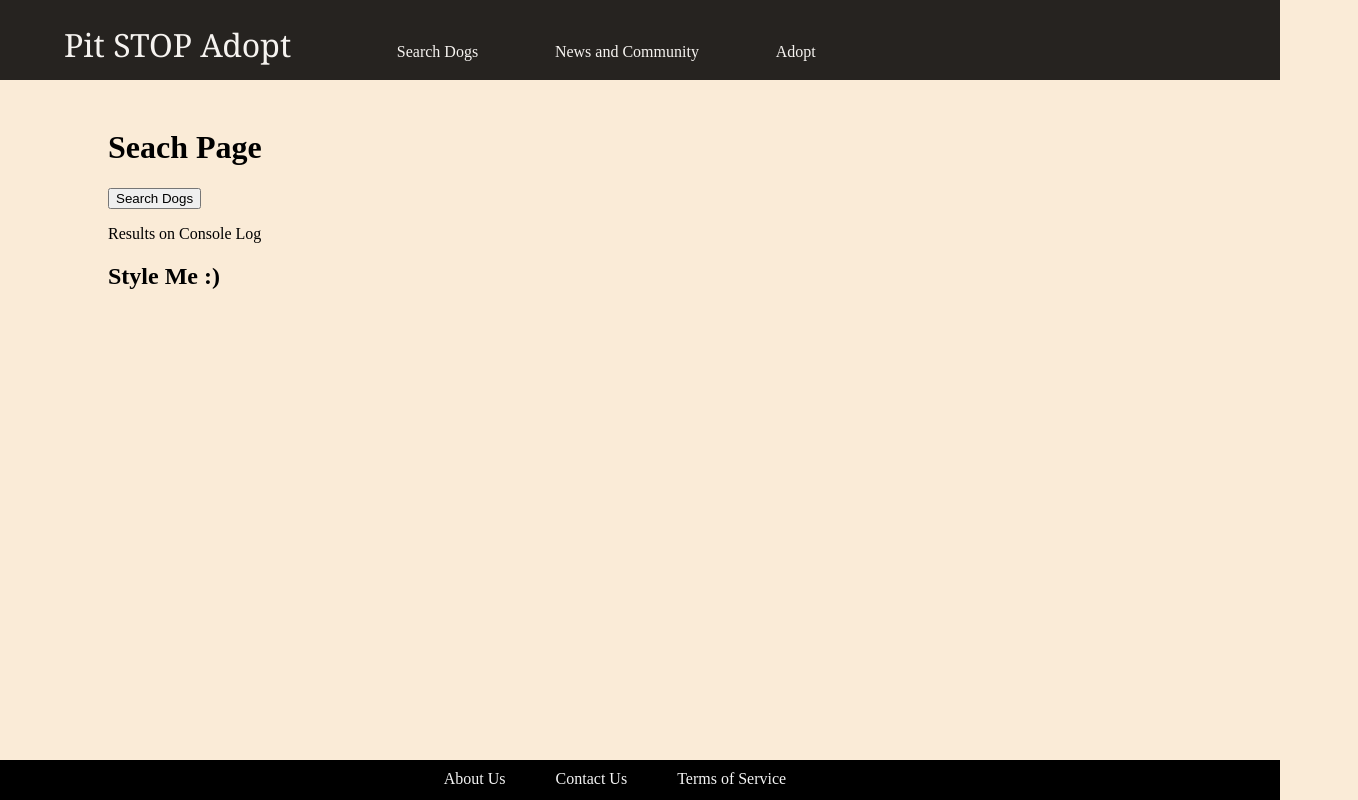
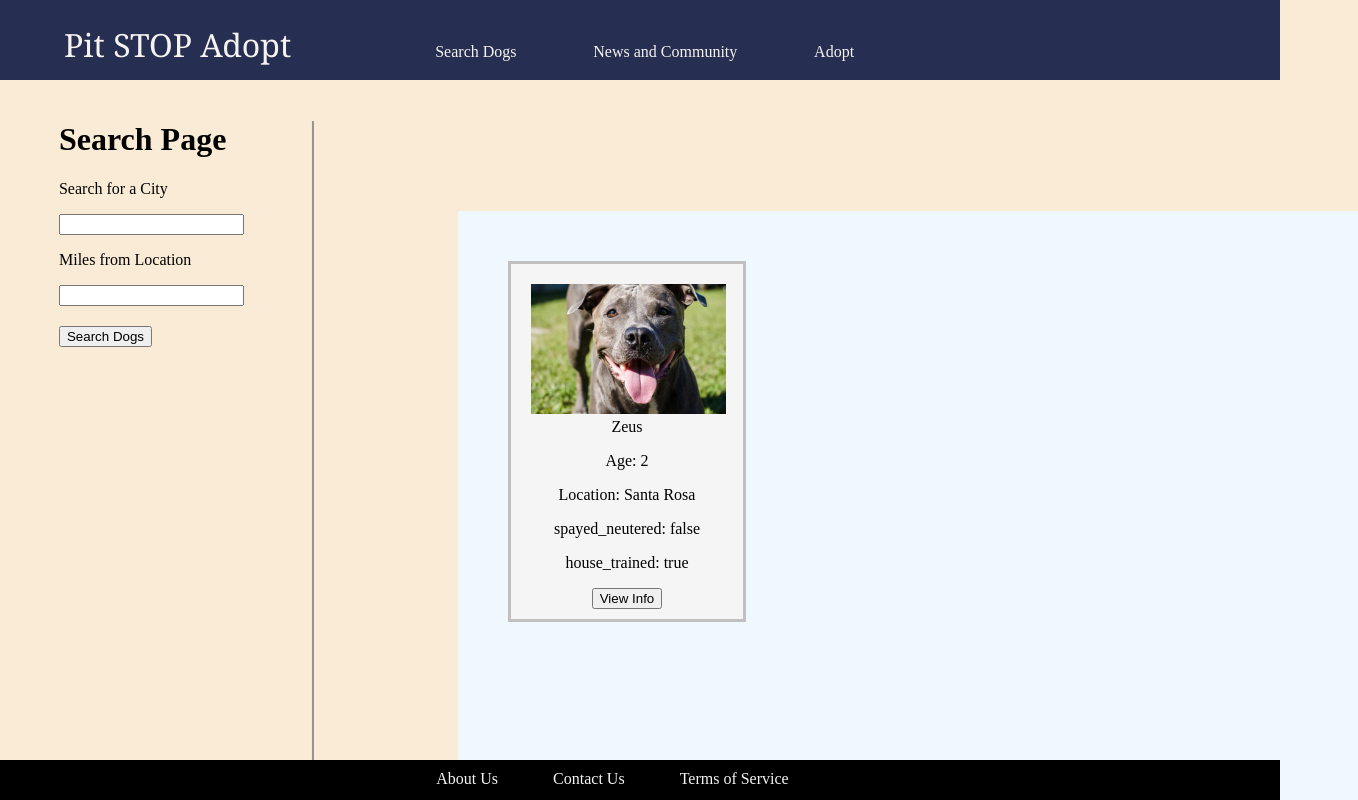
Before and after one commit to crunchwrapdestroyer/pit-STOP-adopt, a React (Vite) app in the folder client/: page /search in a window 1280 px wide. Shown: the top 800 px of the page, 1358 px wide, since content can reach past the window. Built offline with nearby package versions, Linux system fonts and the light colour scheme.

Commit message:
search page

```diff
--- a/client/src/App.css
+++ b/client/src/App.css
@@ -1,5 +1,5 @@
 .navbar {
-  background-color: black;
+  background-color: rgb(0, 15, 59);
   opacity: 85%;
   position:fixed;
   z-index: 9999;
@@ -16,7 +16,7 @@
 
 .nav-container .navbar-nav {
   color: whitesmoke;
-  transform: translateX(25%);
+  transform: translateX(28%);
 }
 
 .nav-container .nav-link {
@@ -31,7 +31,6 @@
   background-color: black;
   color: white;
   text-align: center;
-  /* opacity: 85%; */
   padding: 10px 0;
   left: 0%;
   z-index: 5;
@@ -89,12 +88,52 @@ body {
 
 @media (max-width: 768px) {
   .text-container {
-    width: 100%; /* Set width to 100% on smaller screens */
+    width: 100%;
   }
 }
 
 .footerlinks {
   text-decoration: none;
   color: whitesmoke;
-  margin-right: 50px;
+  margin-right: 55px;
 }
+
+.searchcontainer{
+  position: static;
+  transform: translateX(20%) translateY(10%);
+  width: 20%;
+  height: 1000px;
+  border-right: 2px solid #949494;
+}
+
+.button {
+  margin-top: 20px;
+}
+
+.resultscontainer {
+  background-color: aliceblue;
+  height: 900px;
+  width: 900px;
+  transform: translate(50%, -90%)
+}
+
+.card {
+  margin: 50px;
+  padding: 20px;
+  border: 3px solid silver;
+  background-color:whitesmoke;
+  height: 315px;
+  text-align: center;
+  ;
+}
+
+#cardpic {
+  height: 130px;
+}
+.resultscontainer .row {
+  position: absolute;
+}
+
+.searchpage {
+  height: 1300px;
+}
--- a/client/src/App.jsx
+++ b/client/src/App.jsx
@@ -1,9 +1,7 @@
 import './App.css';
 import { ApolloClient, ApolloProvider, InMemoryCache } from '@apollo/client';
 import { BrowserRouter as Router, Route, Routes, Outlet } from 'react-router-dom';
-import Home from './pages/Home'
 import Footer from './components/Footer'
-
 import Nav from './components/Nav';
 
 
--- a/client/src/components/Nav.jsx
+++ b/client/src/components/Nav.jsx
@@ -6,12 +6,12 @@ function Navigation() {
   return (
     <Navbar expand="lg" className="navbar">
         <Container className="brand-container">
-        <Navbar.Brand id='brand' href="/">Pit STOP Adopt</Navbar.Brand>
+        <Navbar.Brand id='brand' href='/'>Pit STOP Adopt</Navbar.Brand>
         </Container>
         <Container className="nav-container">
             <Navbar.Collapse id="basic-navbar-nav">
             <Nav className="me-auto">
-            <Nav.Link className="navlink" href="/Resume">Search Dogs</Nav.Link>
+            <Nav.Link className="navlink" href="/SearchResults">Search Dogs</Nav.Link>
             <Nav.Link className="navlink" href="/Portfolio">News and Community</Nav.Link>
             <Nav.Link className="navlink" href="/Contact">Adopt</Nav.Link>
           </Nav>
--- a/client/src/main.jsx
+++ b/client/src/main.jsx
@@ -3,16 +3,12 @@ import { createBrowserRouter, RouterProvider } from 'react-router-dom';
 
 import App from './App.jsx';
 import Home from './pages/Home';
-import Matchup from './pages/Matchup';
-import Vote from './pages/Vote';
-import NotFound from './pages/NotFound';
 import PitSearch from './pages/SearchResults.jsx';
 
 const router = createBrowserRouter([
   {
     path: '/',
     element: <App />,
-    errorElement: <NotFound />,
     children: [
       {
         index: true,
@@ -21,8 +17,8 @@ const router = createBrowserRouter([
         path: '/search',
         element: <PitSearch />
       }, {
-        path: '/matchup/:id',
-        element: <Vote />
+        path: '/SearchResults',
+        element: <PitSearch />
       },
     ],
   },
--- a/client/src/pages/Matchup.jsx
+++ /dev/null
@@ -1,85 +0,0 @@
-import { useState } from 'react';
-import { useNavigate } from 'react-router-dom';
-import { useMutation, useQuery } from '@apollo/client';
-import { QUERY_TECH } from '../utils/queries';
-import { CREATE_MATCHUP } from '../utils/mutations';
-
-const Matchup = () => {
-  const { loading, data } = useQuery(QUERY_TECH);
-
-  const techList = data?.tech || [];
-
-  const [formData, setFormData] = useState({
-    tech1: 'JavaScript',
-    tech2: 'JavaScript',
-  });
-  let navigate = useNavigate();
-
-  const [createMatchup, { error }] = useMutation(CREATE_MATCHUP);
-
-  const handleInputChange = (event) => {
-    const { name, value } = event.target;
-    setFormData({ ...formData, [name]: value });
-  };
-
-  const handleFormSubmit = async (event) => {
-    event.preventDefault();
-
-    try {
-      const { data } = await createMatchup({
-        variables: { ...formData },
-      });
-
-      navigate(`/matchup/${data.createMatchup._id}`);
-    } catch (err) {
-      console.error(err);
-    }
-
-    setFormData({
-      tech1: 'JavaScript',
-      tech2: 'JavaScript',
-    });
-  };
-
-  return (
-    <div className="card bg-white card-rounded w-25">
-      <div className="card-header bg-dark text-center">
-        <h1>Let's create a matchup!</h1>
-      </div>
-      <div className="card-body m-5">
-        {loading ? (
-          <div>Loading...</div>
-        ) : (
-          <form onSubmit={handleFormSubmit}>
-            <label>Tech 1: </label>
-            <select name="tech1" onChange={handleInputChange}>
-              {techList.map((tech) => {
-                return (
-                  <option key={tech._id} value={tech.name}>
-                    {tech.name}
-                  </option>
-                );
-              })}
-            </select>
-            <label>Tech 2: </label>
-            <select name="tech2" onChange={handleInputChange}>
-              {techList.map((tech) => {
-                return (
-                  <option key={tech._id} value={tech.name}>
-                    {tech.name}
-                  </option>
-                );
-              })}
-            </select>
-            <button className="btn btn-danger" type="submit">
-              Create Matchup!
-            </button>
-          </form>
-        )}
-      </div>
-      {error && <div>Something went wrong...</div>}
-    </div>
-  );
-};
-
-export default Matchup;
--- a/client/src/pages/NotFound.jsx
+++ /dev/null
@@ -1,16 +0,0 @@
-import { useLocation } from 'react-router-dom';
-
-function NotFound() {
-  let location = useLocation();
-  return (
-    <div className="card bg-white card-rounded w-50">
-      <div className="card-header bg-dark text-center">
-        <h1>
-          No match for <code>{location.pathname}</code>
-        </h1>
-      </div>
-    </div>
-  );
-}
-
-export default NotFound;
--- a/client/src/pages/SearchResults.jsx
+++ b/client/src/pages/SearchResults.jsx
@@ -1,5 +1,8 @@
 //import React, { useEffect, useState } from 'react';
 import axios from 'axios';
+import { Row, Col } from 'react-bootstrap';
+import Button from 'react-bootstrap/Button';
+import Card from 'react-bootstrap/Card';
 
 const PitSearch = () => {
 
@@ -51,21 +54,47 @@ const PitSearch = () => {
     }
   }
 
-
-
-
-
-    return (<div style={{padding: '100px'}}> <h1>Seach Page </h1>
-        <button onClick={getToken}>Search Dogs</button>
-         <p>Results on Console Log</p>
-
-        <div>
-      <h2>Style Me :)  </h2>
-
-
+  return (
+    <div className='searchpage'>
+      <div className='searchcontainer'>
+        <h1>Search Page</h1>
+        <Row>
+          <Col>
+            <p>Search for a City</p>
+            <input type="text" />
+          </Col>
+        </Row>
+        <Row>
+          <Col>
+            <p>Miles from Location</p>
+            <input type="number" />
+          </Col>
+        </Row>
+        <Row>
+          <Col className='button'>
+            <button onClick={getToken}>Search Dogs</button>
+          </Col>
+        </Row>
+      </div>
+      <Col className='resultscontainer'>
+        <Row>
+          <Card className='card' style={{ width: '12rem' }}>
+            <Card.Body>
+            <Card.Img id='cardpic' src='./src/assets/cardprofile.jpg' alt= 'image' />
+              <Card.Title>Zeus</Card.Title>
+              <Card.Text>
+                <p>Age: 2</p>
+                <p>Location: Santa Rosa</p>
+                <p>spayed_neutered: false</p>
+                <p>house_trained: true</p>
+              </Card.Text>
+              <Button variant="primary">View Info</Button>
+            </Card.Body>
+          </Card>
+        </Row>
+      </Col>
     </div>
-    </div>
-            )
-  };
+  );
+}
 
   export default PitSearch;
--- a/client/src/pages/Vote.jsx
+++ /dev/null
@@ -1,63 +0,0 @@
-import { useQuery, useMutation } from '@apollo/client';
-import { useParams, Link } from 'react-router-dom';
-import { CREATE_VOTE } from '../utils/mutations';
-import { QUERY_MATCHUPS } from '../utils/queries';
-
-const Vote = () => {
-  let { id } = useParams();
-
-  const { loading, data } = useQuery(QUERY_MATCHUPS, {
-    variables: { _id: id },
-  });
-
-  const matchup = data?.matchups || [];
-
-  const [createVote, { error }] = useMutation(CREATE_VOTE);
-
-  const handleVote = async (techNum) => {
-    try {
-      await createVote({
-        variables: { _id: id, techNum: techNum },
-      });
-    } catch (err) {
-      console.error(err);
-    }
-  };
-
-  return (
-    <div className="card bg-white card-rounded w-50">
-      <div className="card-header bg-dark text-center">
-        <h1>Here is the matchup!</h1>
-      </div>
-      {loading ? (
-        <div>Loading...</div>
-      ) : (
-        <div className="card-body text-center mt-3">
-          <h2>
-            {matchup[0].tech1} vs. {matchup[0].tech2}
-          </h2>
-          <h3>
-            {matchup[0].tech1_votes} : {matchup[0].tech2_votes}
-          </h3>
-          <button className="btn btn-info" onClick={() => handleVote(1)}>
-            Vote for {matchup[0].tech1}
-          </button>{' '}
-          <button className="btn btn-info" onClick={() => handleVote(2)}>
-            Vote for {matchup[0].tech2}
-          </button>
-          <div className="card-footer text-center m-3">
-            <br></br>
-            <Link to="/">
-              <button className="btn btn-lg btn-danger">
-                View all matchups
-              </button>
-            </Link>
-          </div>
-        </div>
-      )}
-      {error && <div>Something went wrong...</div>}
-    </div>
-  );
-};
-
-export default Vote;
```
Also changed, not shown: client/src/assets/cardprofile.jpg (added).
